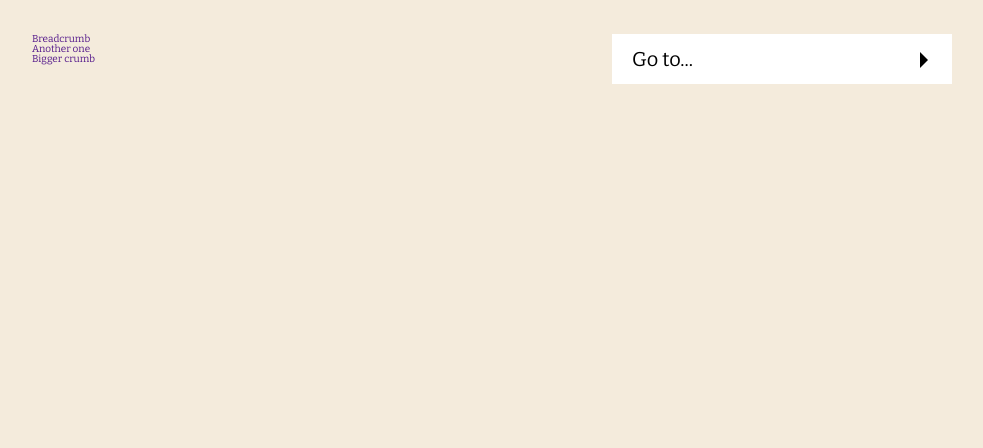
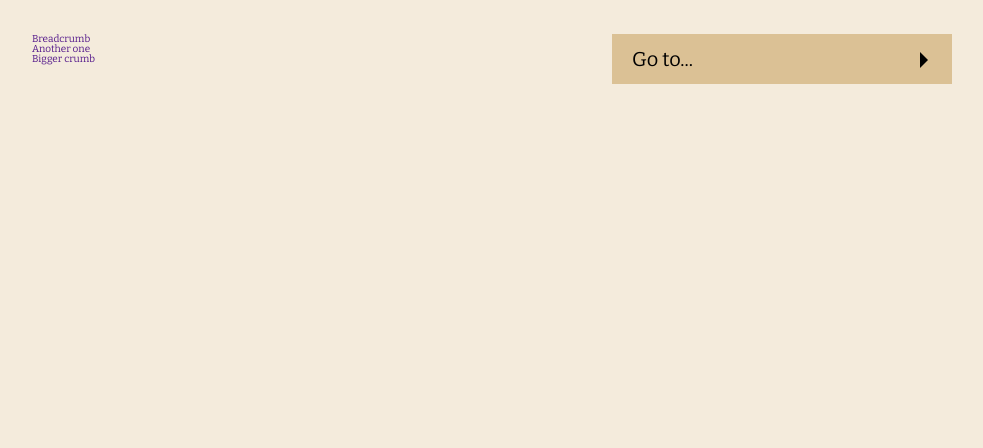
Before and after one commit to bobisum/Hansel, a plain HTML site: page index.html in a window 1280 px wide. Shown: the part 352-800 px from the top of the page, without its empty margins (108-1091 px from the left). Drawn offline with nearby package versions, Linux system fonts and the light colour scheme.

Commit message:
Theming.

```diff
--- a/js/hansel.js
+++ b/js/hansel.js
@@ -2,7 +2,7 @@ jQuery(document).ready(function($) {
 
 	// Variables
 	var defaults = {
-		_button: 'hansel-back', // e.g. the button to activate the dropdown
+		_button: 'hansel-crumb', // e.g. the button to activate the dropdown
 		_button_class: '',
 		_button_content: 'Go to...', // text to display in the button
 		_wrapper: 'hansel-pocket', // e.g. the wrapper element surrounding the breadcrumbs
--- a/sass/hansel.scss
+++ b/sass/hansel.scss
@@ -6,6 +6,8 @@
 	@include transition-duration(0.3s);
 }
 
+$main-color: #E8D7BB;
+
 .hansel-pocket {
 	width: 100%;
 	display: inline-block;
@@ -13,7 +15,7 @@
 	position: relative;
 }
 
-.hansel-back {
+.hansel-crumb {
 	display: block;
 	width: 100%;
 	@include box-sizing(border-box);
@@ -23,7 +25,7 @@
 	padding: 0 20px;
 	position: relative;
 	color: black;
-	background: white;
+	background: darken($main-color, 10%);
 	@include hansel-transition;
 
 	&:after {
@@ -41,7 +43,7 @@
 	}
 
 	&:hover, &.active {
-		background: #cccccc;
+		background: #ffffff;
 	}
 
 	&.active:after {
--- a/sass/theme.scss
+++ b/sass/theme.scss
@@ -2,7 +2,7 @@ $color: #e62041;
 $dark-color: #6E5960;
 $light-color: #fcecd2;
 
-.hansel-back.theme {
+.hansel-crumb.theme {
 	color: $light-color;
 	background: $color;
 
```
Also changed, not shown: css/hansel.css, css/theme.css.
